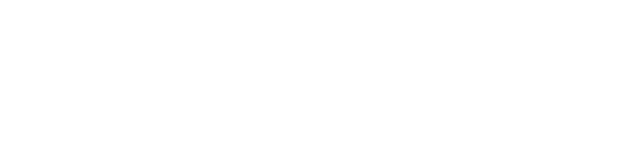
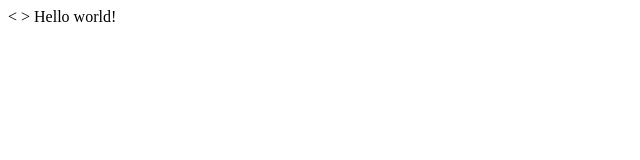
Before and after one commit to subhaniprofile/gitsupport, a plain HTML site: page index.html in a window 1280 px wide. Shown: the whole page, without its empty margins (0-640 px from the left). Drawn offline with Linux system fonts and the light colour scheme.

Commit message:
added body tag

```diff
--- a/index.html
+++ b/index.html
@@ -1 +1,8 @@
-<html>  </html>
+<
+
+> <html>
+
+	<body>
+		Hello world!
+	</body>
+</html>
```
